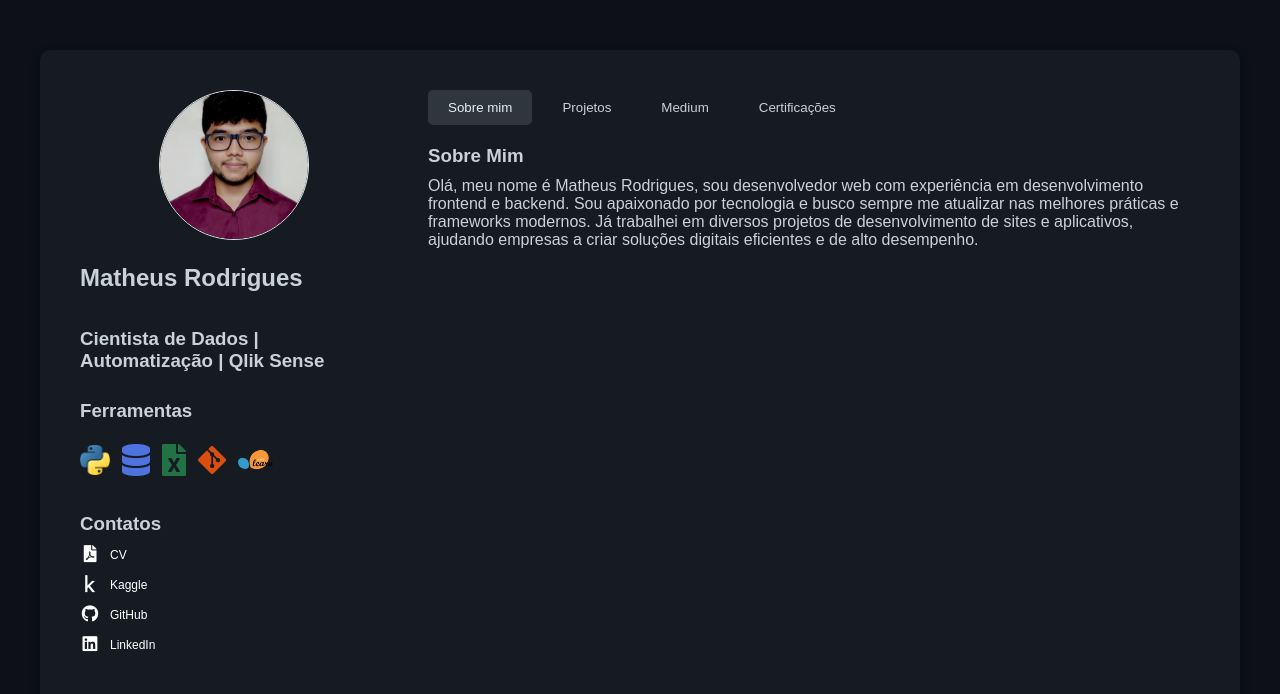
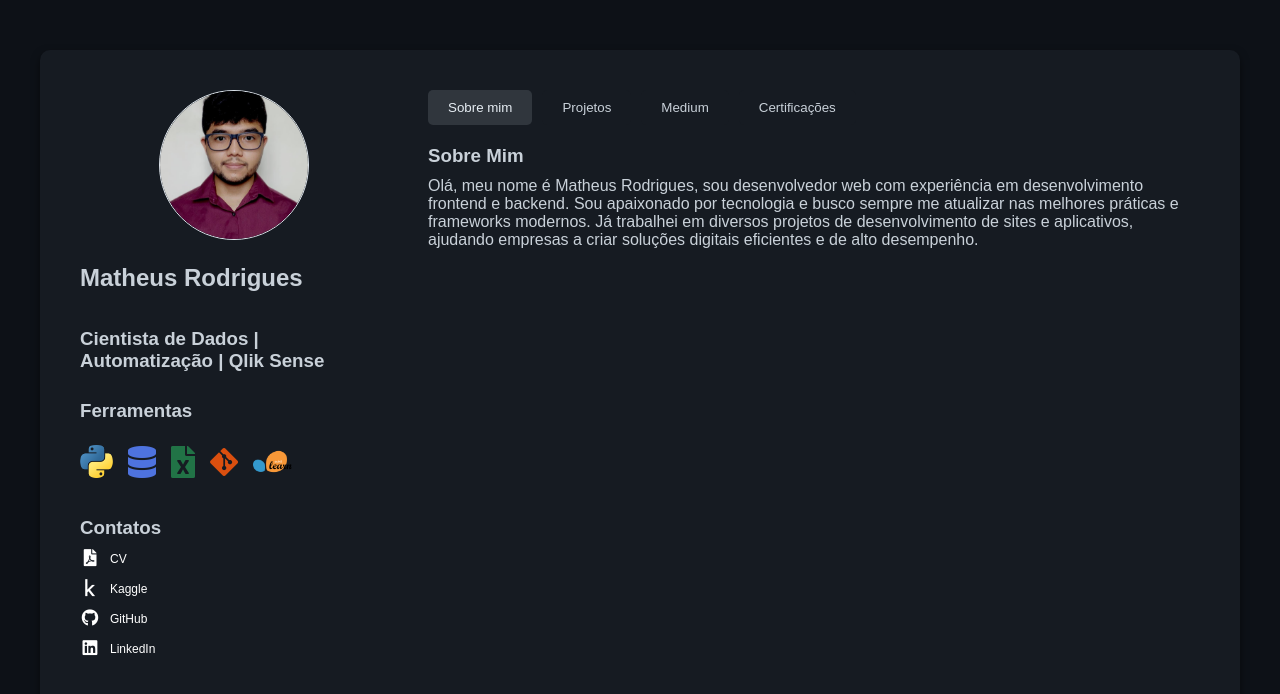
Before and after one commit to Mat004/official_portfolio, a plain HTML site: page index.html in a window 1280 px wide. Drawn offline with Linux system fonts and the light colour scheme.

Commit message:
Modificado tamanho dos icones

```diff
--- a/index.html
+++ b/index.html
@@ -22,7 +22,7 @@
                 <h3>Ferramentas</h3>
                 <div class="tools">
                     <!-- Python em azul e amarelo -->
-                    <img src="img/python.png" alt="Python" width="30" height="30">
+                    <img src="img/python.png" alt="Python" width="33" height="33">
 
                     <!-- SQL (base de dados) em cinza -->
                     <i class="fas fa-database fa-2x" style="color: #4e73df;"></i>
@@ -34,7 +34,7 @@
                     <i class="fab fa-git-alt fa-2x" style="color: #da4f0f;"></i>
 
                     <!-- Scikit-learn em laranja -->
-                    <img src="img/scikit-learn.png" alt="Scikit-learn" width="35" height="35">
+                    <img src="img/scikit-learn.png" alt="Scikit-learn" width="39" height="39">
                 </div>
                 <br><br>
 
--- a/style.css
+++ b/style.css
@@ -260,7 +260,7 @@ ul li {
 /* Estilos gerais para alinhar os ícones */
 .tools {
     display: flex;
-    gap: 12px; /* Espaçamento entre os ícones */
+    gap: 15px; /* Espaçamento entre os ícones */
     align-items: center; /* Alinha verticalmente ao centro */
 }
 
```
